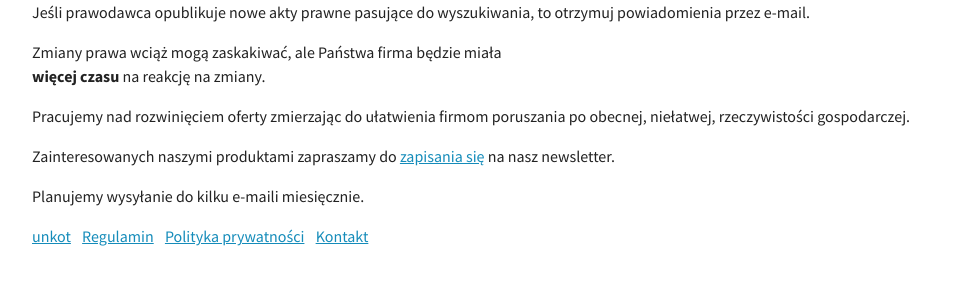
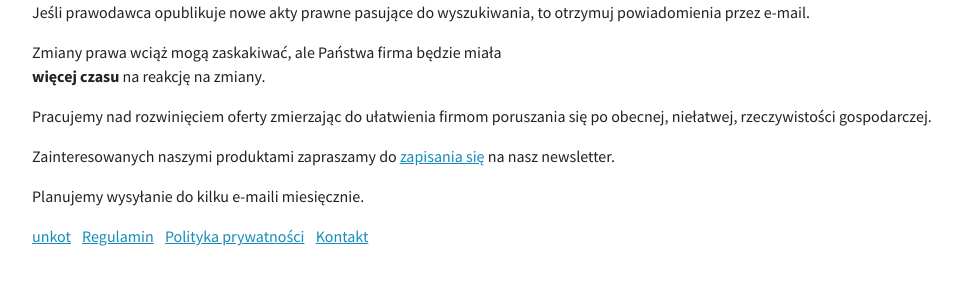
Before and after one commit to stakent/unkot, a Django app: page / in a window 1280 px wide. Shown: the part 208-508 px from the top of the page, without its empty margins (50-1012 px from the left). Run offline with Django 3.2, Linux system fonts and the light colour scheme; parts of the project's set-up code (start-up, migrations or seed data) failed here and were passed over; some libraries are stand-ins or nearby versions.

Commit message:
text on home page modified

```diff
--- a/unkot/templates/pages/home.html
+++ b/unkot/templates/pages/home.html
@@ -28,7 +28,7 @@
 
 <p>
     Pracujemy nad rozwinięciem oferty zmierzając do&nbsp;ułatwienia
-    firmom poruszania po obecnej, niełatwej, rzeczywistości gospodarczej.
+    firmom poruszania się po obecnej, niełatwej, rzeczywistości gospodarczej.
 </p>
 <p>
     Zainteresowanych naszymi produktami zapraszamy
```
